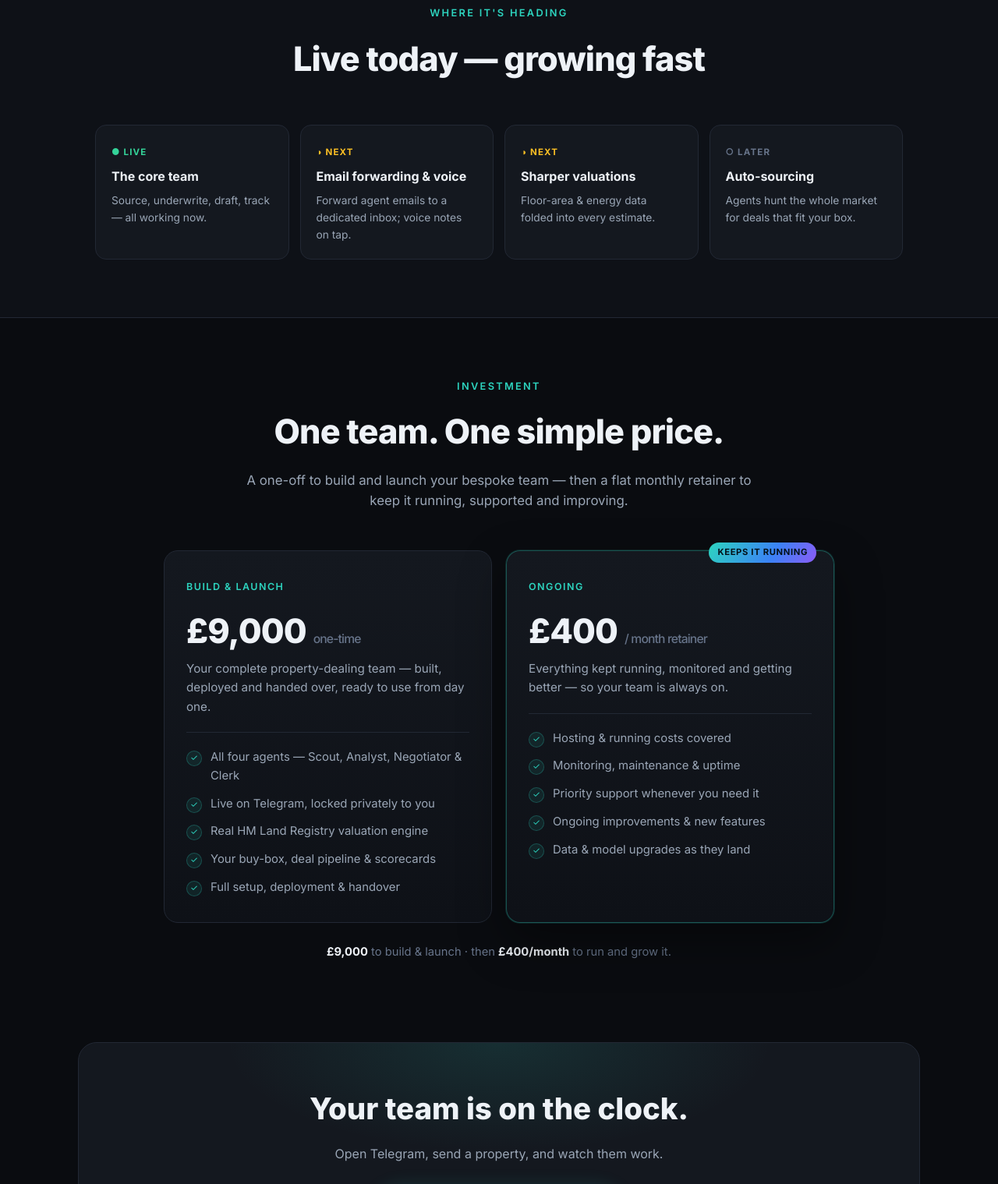
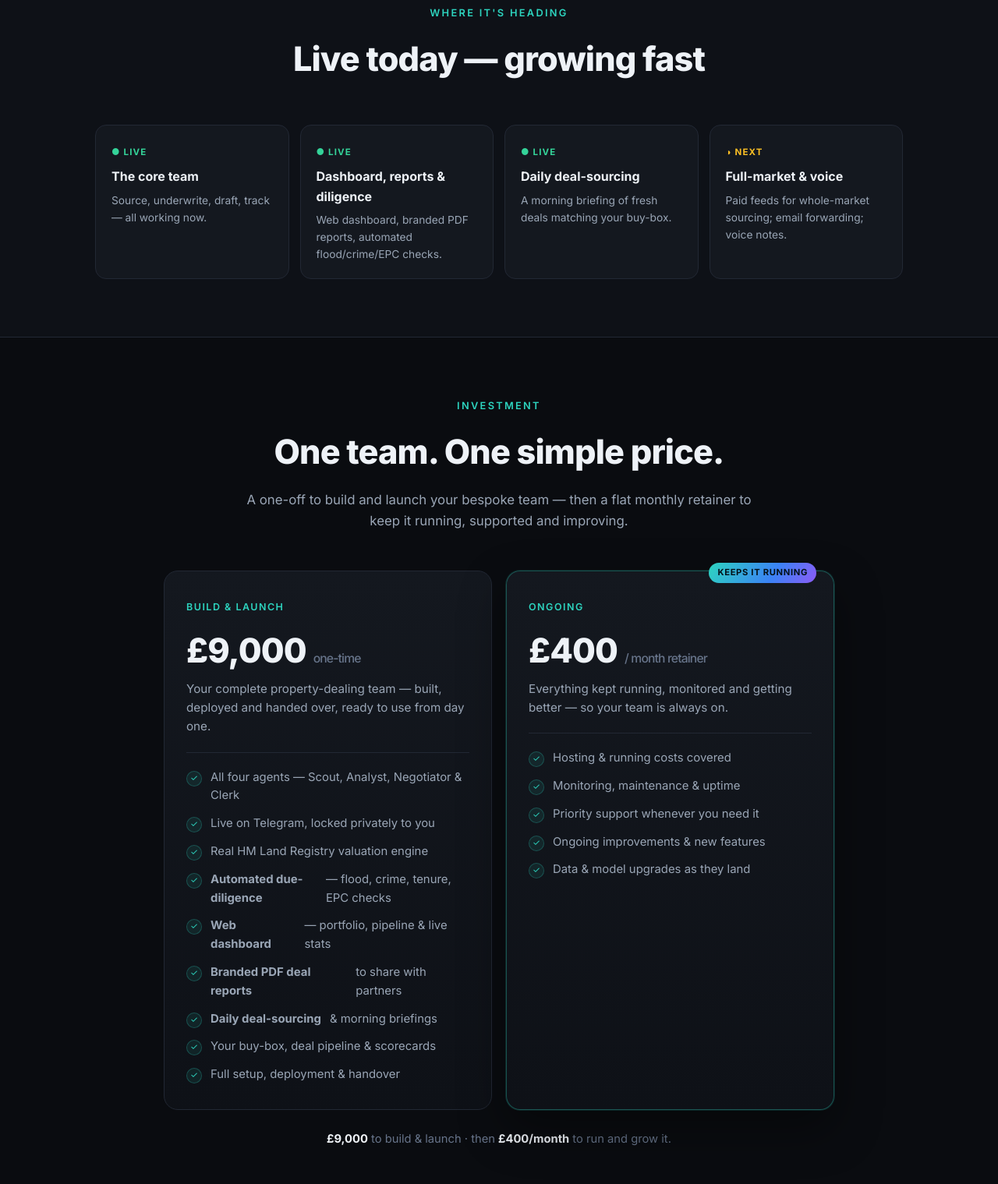
Before and after one commit to drilonjaha/the-firm-docs, a plain HTML site: page index.html in a window 1280 px wide. Shown: the part 4923-6442 px from the top of the page at 78% size. Drawn offline with Linux system fonts and the light colour scheme.

Commit message:
Pricing + roadmap: show new value (dashboard, PDF reports, due-diligence, daily sourcing)

```diff
--- a/index.html
+++ b/index.html
@@ -321,9 +321,9 @@
     <div class="sec-head reveal"><span class="eyebrow">Where it's heading</span><h2>Live today — growing fast</h2></div>
     <div class="road">
       <div class="ph live reveal"><span class="tag">● Live</span><h4>The core team</h4><p>Source, underwrite, draft, track — all working now.</p></div>
-      <div class="ph soon reveal"><span class="tag">◑ Next</span><h4>Email forwarding & voice</h4><p>Forward agent emails to a dedicated inbox; voice notes on tap.</p></div>
-      <div class="ph soon reveal"><span class="tag">◑ Next</span><h4>Sharper valuations</h4><p>Floor-area & energy data folded into every estimate.</p></div>
-      <div class="ph next reveal"><span class="tag">○ Later</span><h4>Auto-sourcing</h4><p>Agents hunt the whole market for deals that fit your box.</p></div>
+      <div class="ph live reveal"><span class="tag">● Live</span><h4>Dashboard, reports &amp; diligence</h4><p>Web dashboard, branded PDF reports, automated flood/crime/EPC checks.</p></div>
+      <div class="ph live reveal"><span class="tag">● Live</span><h4>Daily deal-sourcing</h4><p>A morning briefing of fresh deals matching your buy-box.</p></div>
+      <div class="ph soon reveal"><span class="tag">◑ Next</span><h4>Full-market &amp; voice</h4><p>Paid feeds for whole-market sourcing; email forwarding; voice notes.</p></div>
     </div>
   </div>
 </section>
@@ -345,6 +345,10 @@
           <li><span class="tick">✓</span> All four agents — Scout, Analyst, Negotiator &amp; Clerk</li>
           <li><span class="tick">✓</span> Live on Telegram, locked privately to you</li>
           <li><span class="tick">✓</span> Real HM Land Registry valuation engine</li>
+          <li><span class="tick">✓</span> <b>Automated due-diligence</b> — flood, crime, tenure, EPC checks</li>
+          <li><span class="tick">✓</span> <b>Web dashboard</b> — portfolio, pipeline &amp; live stats</li>
+          <li><span class="tick">✓</span> <b>Branded PDF deal reports</b> to share with partners</li>
+          <li><span class="tick">✓</span> <b>Daily deal-sourcing</b> &amp; morning briefings</li>
           <li><span class="tick">✓</span> Your buy-box, deal pipeline &amp; scorecards</li>
           <li><span class="tick">✓</span> Full setup, deployment &amp; handover</li>
         </ul>
```
